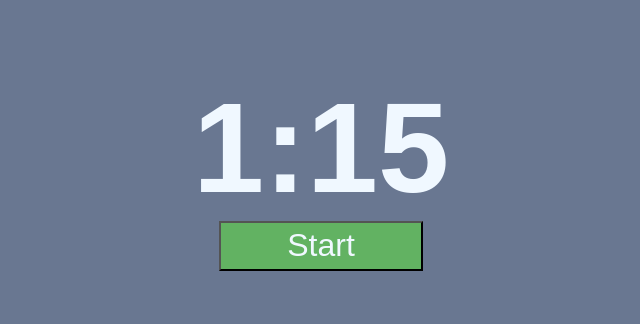
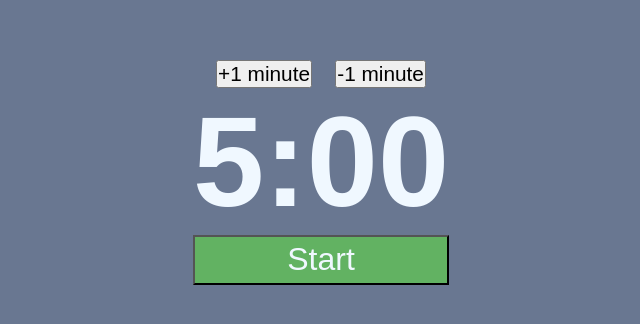
Before and after one commit to NoelleDeAngelo/Pomodoro-Timer, a Next.js app: page / in a window 1280 px wide. Shown: the part 228-552 px from the top of the page, without its empty margins (319-959 px from the left). Built offline with nearby package versions, Linux system fonts and the light colour scheme.

Commit message:
Add buttons to add or remove minutes

```diff
--- a/src/app/components/Timer.jsx
+++ b/src/app/components/Timer.jsx
@@ -5,7 +5,7 @@ import { useState, useEffect } from "react";
 
 export default function Timer() {
 
-  const [timeInSec, setTimeInSec] = useState(75)
+  const [timeInSec, setTimeInSec] = useState(300)
   const[isCounting, setIsCounting]= useState(false)
 
   useEffect(() => {
@@ -18,20 +18,38 @@ export default function Timer() {
   }, [isCounting]);
 
   const convertToMin = function (sec) {
-    var min = Math.floor(sec / 60)
-    var seconds = sec % 60
+    let min = Math.floor(sec / 60)
+    let seconds = sec % 60
     seconds<10 ? seconds="0"+seconds: seconds=seconds
     return(min+":"+seconds)
+  }
+
+  const changeTime = function (amountInMin) {
+    let seconds = amountInMin * 60
+    setTimeInSec((timeInSec)=>timeInSec+seconds)
   }
 
   return (
     <>
       <div className={styles.main}>
-      <h1 className={styles.time}>{convertToMin(timeInSec)}</h1>
-      <button
-          className={`${isCounting? styles.stop : styles.start} ${styles.button}`}
-        onClick={() => setIsCounting((isCounting)=>!isCounting)}
-        >{isCounting ? "Stop": "Start" }</button>
+        <div className={styles.updowncontiner}>
+          <button className={styles.updown} onClick={() => changeTime(1)}>
+            +1 minute
+          </button>
+          <button className={styles.updown} onClick={() => changeTime(-1)}>
+            -1 minute
+          </button>
+        </div>
+
+        <h1 className={styles.time}>{convertToMin(timeInSec)}</h1>
+        <button
+          className={`${isCounting ? styles.stop : styles.start} ${
+            styles.startstopbutton
+          }`}
+          onClick={() => setIsCounting((isCounting) => !isCounting)}
+        >
+          {isCounting ? "Stop" : "Start"}
+        </button>
       </div>
     </>
   );
--- a/src/app/components/timer.module.css
+++ b/src/app/components/timer.module.css
@@ -9,17 +9,28 @@
   color:aliceblue;
 }
 
-.button{
-  width:80%;
-  height:50px;
+.startstopbutton{
+  align-self: stretch;
   color: aliceblue;
   font-size: 2rem;
+  height:50px;
+}
+.updowncontiner{
+  display: flex;
+  width:100%;
+  justify-content: space-evenly;
+}
+
+.updown{
+  font-size: 1.3rem;
 }
 
 .start{
-background-color:rgb(98, 178, 98);
+  background-color:rgb(98, 178, 98);
+
 }
 
 .stop{
   background-color: red;
+
 }
```
